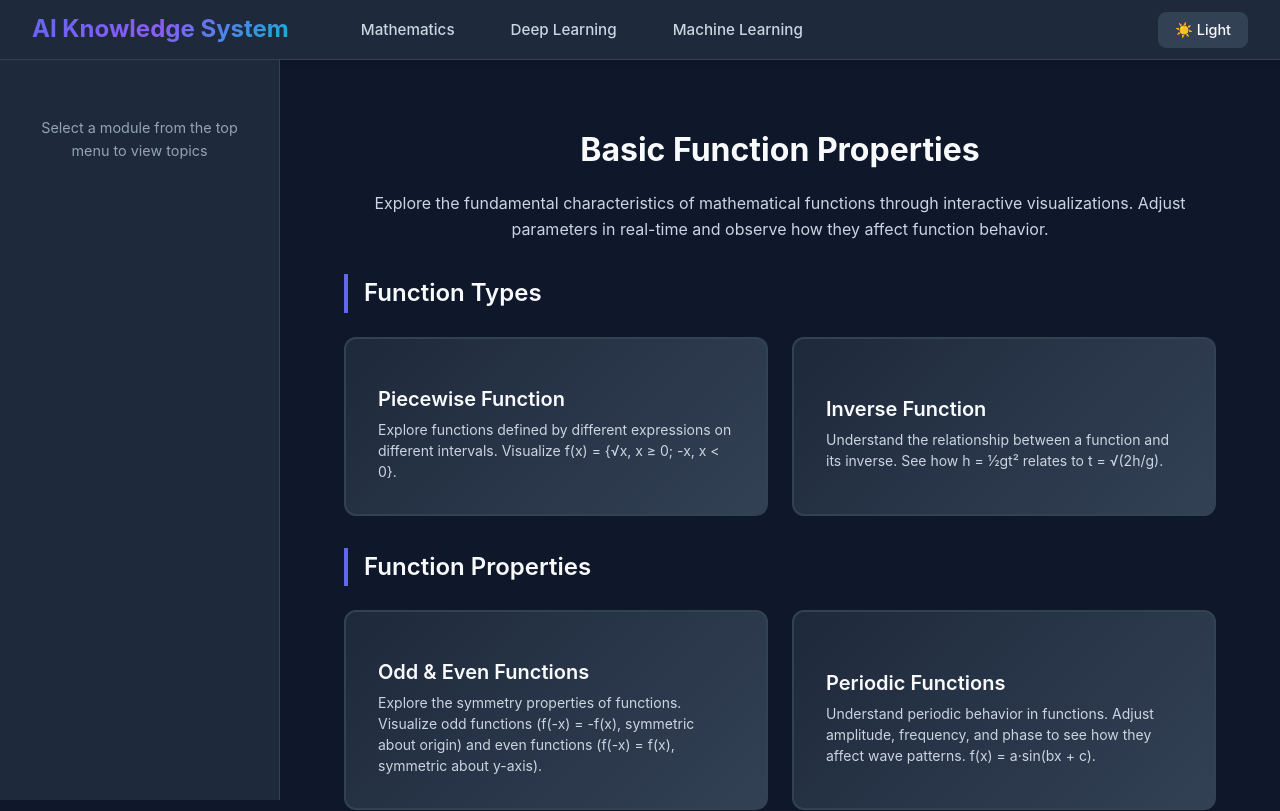
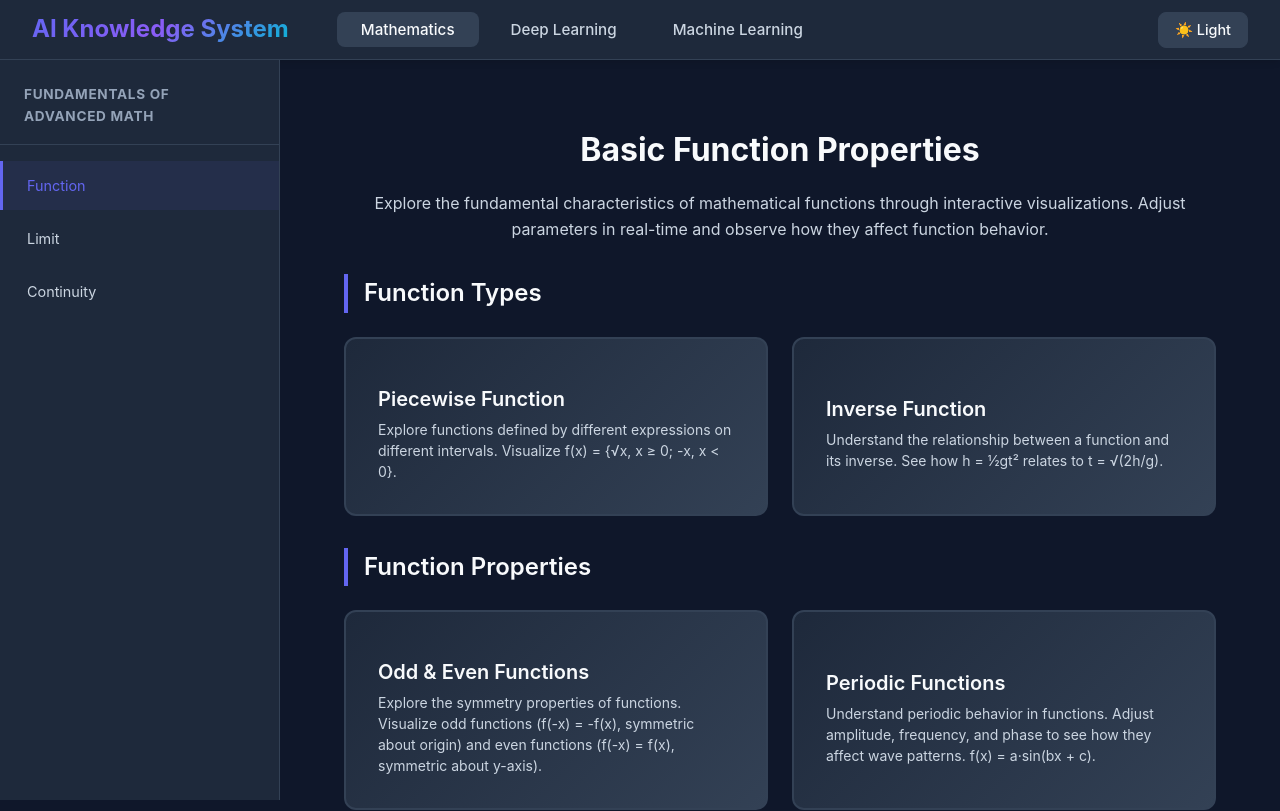
Before and after one commit to elliott-hz/ML_AI, a React app in the folder frontend/: page /mathematics/1-fundamentals/basic-function in a window 1280 px wide. Shown: the top 811 px of the page. Built offline with nearby package versions, Linux system fonts and the light colour scheme; the HTML template or start-up script is replaced by a standard one.

Commit message:
make all   max-width: 1400px

```diff
--- a/frontend/src/components/layout/Layout.jsx
+++ b/frontend/src/components/layout/Layout.jsx
@@ -1,4 +1,5 @@
 import React from 'react';
+import { useLocation } from 'react-router-dom';
 import styled from 'styled-components';
 import TopNav from './TopNav';
 import Sidebar from './Sidebar';
@@ -11,8 +12,38 @@ const LayoutContainer = styled.div`
 `;
 
 const Layout = ({ children }) => {
+  const location = useLocation();
   const [activeLevel1, setActiveLevel1] = React.useState(null);
   const [activeLevel2, setActiveLevel2] = React.useState(null);
+
+  // 根据当前 URL 路径自动设置 activeLevel1 和 activeLevel2
+  React.useEffect(() => {
+    const currentPath = location.pathname;
+
+    // 遍历菜单配置，找到匹配的路径
+    for (const level1 of menuConfig.menu) {
+      if (level1.children) {
+        for (const level2 of level1.children) {
+          if (level2.children) {
+            for (const level3 of level2.children) {
+              // 检查三级菜单路径
+              if (currentPath === level3.path || currentPath.startsWith(level3.path + '/')) {
+                setActiveLevel1(level1.id);
+                setActiveLevel2(level2.id);
+                return;
+              }
+            }
+          }
+          // 检查二级菜单路径（如果没有三级菜单）
+          if (currentPath === level2.path) {
+            setActiveLevel1(level1.id);
+            setActiveLevel2(level2.id);
+            return;
+          }
+        }
+      }
+    }
+  }, [location.pathname]);
 
   const handleLevel1Click = (level1Id) => {
     setActiveLevel1(level1Id);
--- a/frontend/src/pages/BasicFunction.jsx
+++ b/frontend/src/pages/BasicFunction.jsx
@@ -4,7 +4,7 @@ import styled from 'styled-components';
 
 const PageContainer = styled.div`
   padding: ${({ theme }) => theme?.spacing?.xl || '2rem'};
-  max-width: 1200px;
+  max-width: 1400px;
   margin: 0 auto;
 `;
 
--- a/frontend/src/pages/Limit.jsx
+++ b/frontend/src/pages/Limit.jsx
@@ -4,7 +4,7 @@ import styled from 'styled-components';
 
 const PageContainer = styled.div`
   padding: ${({ theme }) => theme?.spacing?.xl || '2rem'};
-  max-width: 1200px;
+  max-width: 1400px;
   margin: 0 auto;
 `;
 
--- a/frontend/src/pages/basic-function/InverseFunctions.jsx
+++ b/frontend/src/pages/basic-function/InverseFunctions.jsx
@@ -6,7 +6,7 @@ import ParameterControls from '../../components/visualization/ParameterControls'
 
 const PageContainer = styled.div`
   padding: ${({ theme }) => theme?.spacing?.xl || '2rem'};
-  max-width: 1200px;
+  max-width: 1400px;
   margin: 0 auto;
 `;
 
--- a/frontend/src/pages/basic-function/PiecewiseFunctions.jsx
+++ b/frontend/src/pages/basic-function/PiecewiseFunctions.jsx
@@ -6,7 +6,7 @@ import ParameterControls from '../../components/visualization/ParameterControls'
 
 const PageContainer = styled.div`
   padding: ${({ theme }) => theme?.spacing?.xl || '2rem'};
-  max-width: 1200px;
+  max-width: 1400px;
   margin: 0 auto;
 `;
 
```
